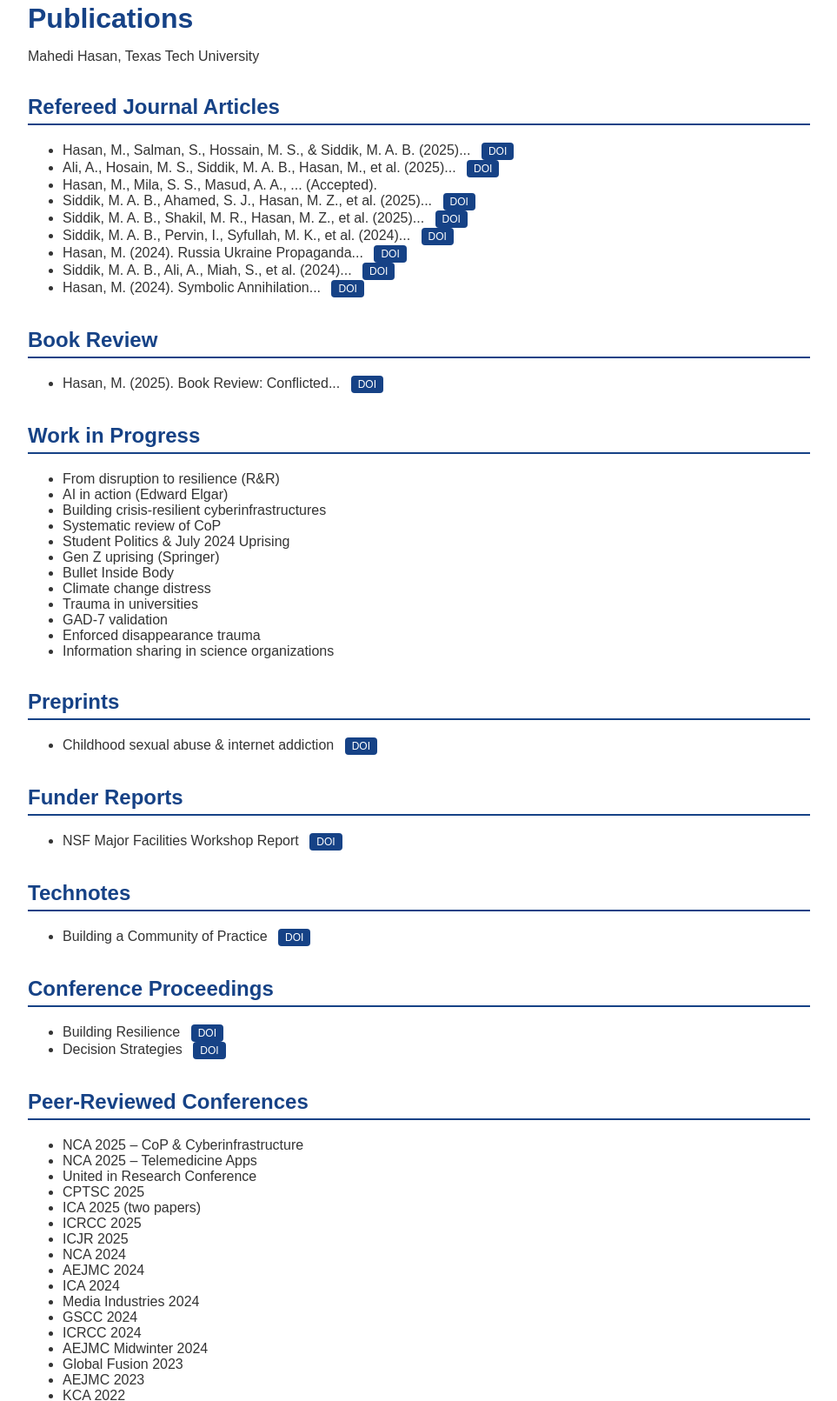
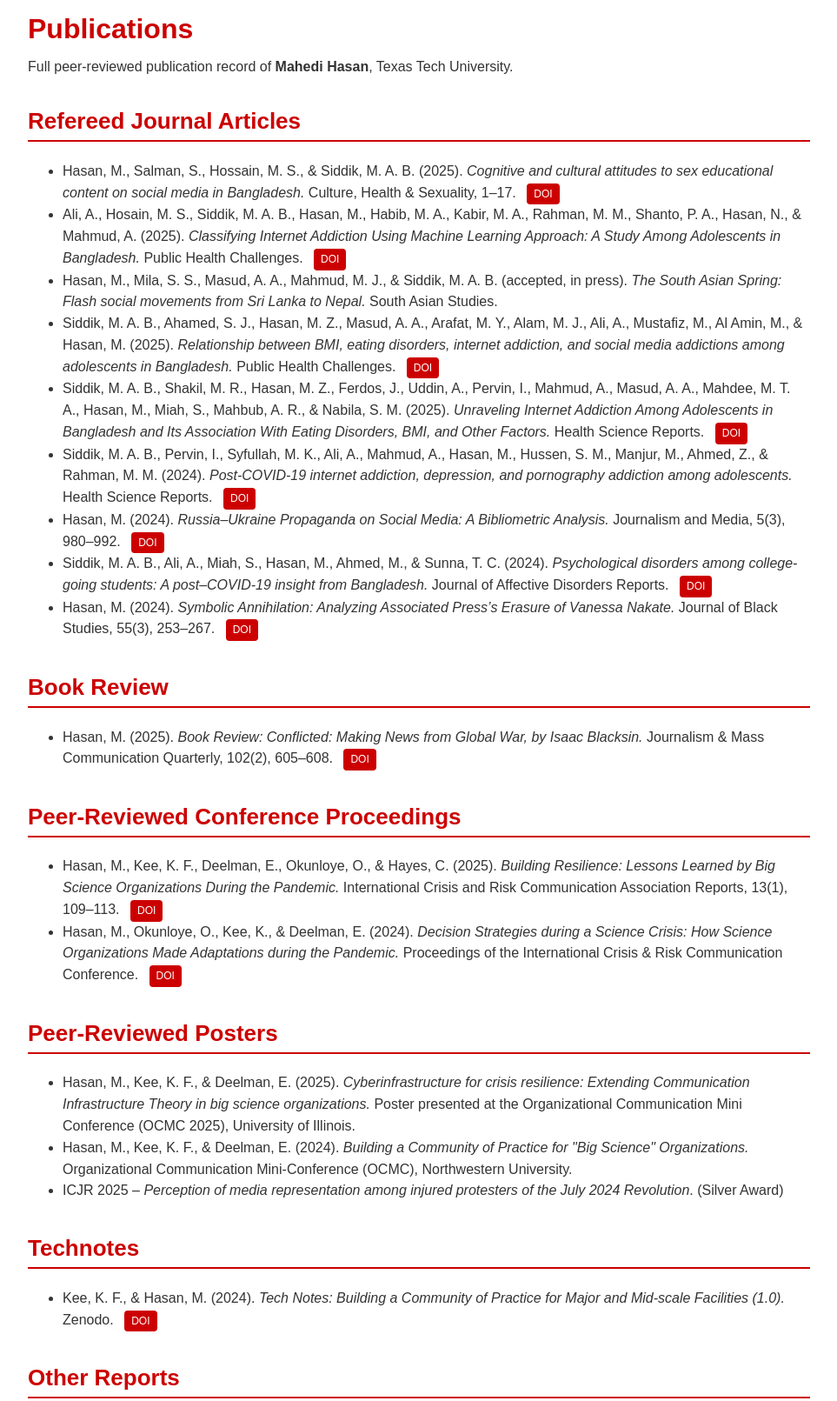
Before and after one commit to mahedikabir/cv, a plain HTML site: page publications.html in a window 1280 px wide. Shown: the part 98-1709 px from the top of the page at 87% size, without its empty margins (158-1121 px from the left). Drawn offline with Linux system fonts and the light colour scheme.

Commit message:
Refactor styles and update publication entries
Updated styles and content in publications.html to enhance visual consistency and clarity.

```diff
--- a/publications.html
+++ b/publications.html
@@ -10,51 +10,77 @@
         margin: 0;
         font-family: Arial, sans-serif;
         color: #333;
-        background: #fff;
+        background: #ffffff;
     }
+
+    /* TTU Colors */
+    :root {
+        --ttu-red: #CC0000;
+        --ttu-dark-red: #A80000;
+        --ttu-black: #000000;
+    }
+
     .container {
         max-width: 900px;
         margin: auto;
-        padding: 30px;
+        padding: 35px 25px;
     }
+
     a {
-        color: #164286;
+        color: var(--ttu-red);
+        text-decoration: none;
     }
+    a:hover {
+        text-decoration: underline;
+    }
+
     h1 {
         font-size: 32px;
-        margin-bottom: 5px;
-        color: #164286;
+        margin-bottom: 8px;
+        color: var(--ttu-red);
     }
+
     h2 {
-        margin-top: 35px;
-        font-size: 24px;
-        color: #164286;
-        border-bottom: 2px solid #164286;
-        padding-bottom: 5px;
+        margin-top: 38px;
+        font-size: 26px;
+        color: var(--ttu-red);
+        border-bottom: 2px solid var(--ttu-red);
+        padding-bottom: 6px;
     }
+
     h3 {
-        margin-top: 18px;
-        color: #164286;
+        margin-top: 24px;
+        font-size: 20px;
+        color: var(--ttu-dark-red);
     }
+
+    ul {
+        line-height: 1.55;
+    }
+
     .doi-btn {
         display: inline-block;
         margin-left: 8px;
         padding: 3px 8px;
-        background: #164286;
+        background: var(--ttu-red);
         color: white;
         border-radius: 4px;
         font-size: 12px;
         text-decoration: none;
     }
+
     .nav-back {
         display: inline-block;
-        margin-bottom: 20px;
-        padding: 6px 12px;
-        background: #DBA92C;
-        color: black !important;
+        padding: 7px 14px;
+        background: var(--ttu-red);
+        color: white;
+        border-radius: 6px;
+        font-weight: bold;
+        margin-bottom: 25px;
         text-decoration: none;
-        border-radius: 5px;
-        font-weight: bold;
+    }
+    .nav-back:hover {
+        background: var(--ttu-dark-red);
     }
 </style>
 </head>
@@ -66,105 +92,230 @@
 <a class="nav-back" href="index.html">← Back to CV</a>
 
 <h1>Publications</h1>
-<p>Mahedi Hasan, Texas Tech University</p>
+<p>Full peer-reviewed publication record of <strong>Mahedi Hasan</strong>, Texas Tech University.</p>
 
-<!-- JOURNAL ARTICLES -->
+
+<!-- ============================= -->
+<!-- REFEREED JOURNAL ARTICLES     -->
+<!-- ============================= -->
 <h2>Refereed Journal Articles</h2>
 <ul>
-<li>Hasan, M., Salman, S., Hossain, M. S., & Siddik, M. A. B. (2025)...
-<a class="doi-btn" href="https://doi.org/10.1080/13691058.2025.2513642" target="_blank">DOI</a></li>
 
-<li>Ali, A., Hosain, M. S., Siddik, M. A. B., Hasan, M., et al. (2025)...
-<a class="doi-btn" href="https://doi.org/10.1002/puh2.70165" target="_blank">DOI</a></li>
+<li>
+Hasan, M., Salman, S., Hossain, M. S., & Siddik, M. A. B. (2025).
+<i>Cognitive and cultural attitudes to sex educational content on social media in Bangladesh.</i>
+Culture, Health & Sexuality, 1–17.
+<a class="doi-btn" href="https://doi.org/10.1080/13691058.2025.2513642" target="_blank">DOI</a>
+</li>
 
-<li>Hasan, M., Mila, S. S., Masud, A. A., ... (Accepted).</li>
+<li>
+Ali, A., Hosain, M. S., Siddik, M. A. B., Hasan, M., Habib, M. A., Kabir, M. A., Rahman, M. M., Shanto, P. A., Hasan, N., & Mahmud, A. (2025).
+<i>Classifying Internet Addiction Using Machine Learning Approach: A Study Among Adolescents in Bangladesh.</i>
+Public Health Challenges.
+<a class="doi-btn" href="https://doi.org/10.1002/puh2.70165" target="_blank">DOI</a>
+</li>
 
-<li>Siddik, M. A. B., Ahamed, S. J., Hasan, M. Z., et al. (2025)...
-<a class="doi-btn" href="https://doi.org/10.1002/puh2.70142" target="_blank">DOI</a></li>
+<li>
+Hasan, M., Mila, S. S., Masud, A. A., Mahmud, M. J., & Siddik, M. A. B. (accepted, in press).
+<i>The South Asian Spring: Flash social movements from Sri Lanka to Nepal.</i>
+South Asian Studies.
+</li>
 
-<li>Siddik, M. A. B., Shakil, M. R., Hasan, M. Z., et al. (2025)...
-<a class="doi-btn" href="https://doi.org/10.1002/hsr2.70771" target="_blank">DOI</a></li>
+<li>
+Siddik, M. A. B., Ahamed, S. J., Hasan, M. Z., Masud, A. A., Arafat, M. Y., Alam, M. J., Ali, A., Mustafiz, M., Al Amin, M., & Hasan, M. (2025).
+<i>Relationship between BMI, eating disorders, internet addiction, and social media addictions among adolescents in Bangladesh.</i>
+Public Health Challenges.
+<a class="doi-btn" href="https://doi.org/10.1002/puh2.70142" target="_blank">DOI</a>
+</li>
 
-<li>Siddik, M. A. B., Pervin, I., Syfullah, M. K., et al. (2024)...
-<a class="doi-btn" href="https://doi.org/10.1002/hsr2.2272" target="_blank">DOI</a></li>
+<li>
+Siddik, M. A. B., Shakil, M. R., Hasan, M. Z., Ferdos, J., Uddin, A., Pervin, I., Mahmud, A., Masud, A. A., Mahdee, M. T. A., Hasan, M., Miah, S., Mahbub, A. R., & Nabila, S. M. (2025).
+<i>Unraveling Internet Addiction Among Adolescents in Bangladesh and Its Association With Eating Disorders, BMI, and Other Factors.</i>
+Health Science Reports.
+<a class="doi-btn" href="https://doi.org/10.1002/hsr2.70771" target="_blank">DOI</a>
+</li>
 
-<li>Hasan, M. (2024). Russia Ukraine Propaganda...
-<a class="doi-btn" href="https://doi.org/10.3390/journalmedia5030062" target="_blank">DOI</a></li>
+<li>
+Siddik, M. A. B., Pervin, I., Syfullah, M. K., Ali, A., Mahmud, A., Hasan, M., Hussen, S. M., Manjur, M., Ahmed, Z., & Rahman, M. M. (2024).
+<i>Post-COVID-19 internet addiction, depression, and pornography addiction among adolescents.</i>
+Health Science Reports.
+<a class="doi-btn" href="https://doi.org/10.1002/hsr2.2272" target="_blank">DOI</a>
+</li>
 
-<li>Siddik, M. A. B., Ali, A., Miah, S., et al. (2024)...
-<a class="doi-btn" href="https://doi.org/10.1016/j.jadr.2023.100686" target="_blank">DOI</a></li>
+<li>
+Hasan, M. (2024).
+<i>Russia–Ukraine Propaganda on Social Media: A Bibliometric Analysis.</i>
+Journalism and Media, 5(3), 980–992.
+<a class="doi-btn" href="https://doi.org/10.3390/journalmedia5030062" target="_blank">DOI</a>
+</li>
 
-<li>Hasan, M. (2024). Symbolic Annihilation...
-<a class="doi-btn" href="https://doi.org/10.1177/00219347231220679" target="_blank">DOI</a></li>
+<li>
+Siddik, M. A. B., Ali, A., Miah, S., Hasan, M., Ahmed, M., & Sunna, T. C. (2024).
+<i>Psychological disorders among college-going students: A post–COVID-19 insight from Bangladesh.</i>
+Journal of Affective Disorders Reports.
+<a class="doi-btn" href="https://doi.org/10.1016/j.jadr.2023.100686" target="_blank">DOI</a>
+</li>
+
+<li>
+Hasan, M. (2024).
+<i>Symbolic Annihilation: Analyzing Associated Press’s Erasure of Vanessa Nakate.</i>
+Journal of Black Studies, 55(3), 253–267.
+<a class="doi-btn" href="https://doi.org/10.1177/00219347231220679" target="_blank">DOI</a>
+</li>
+
 </ul>
 
-<!-- BOOK REVIEW -->
+
+<!-- ============================= -->
+<!-- BOOK REVIEW                   -->
+<!-- ============================= -->
 <h2>Book Review</h2>
 <ul>
-<li>Hasan, M. (2025). Book Review: Conflicted...
-<a class="doi-btn" href="https://doi.org/10.1177/10776990251316548" target="_blank">DOI</a></li>
+<li>
+Hasan, M. (2025).
+<i>Book Review: Conflicted: Making News from Global War, by Isaac Blacksin.</i>
+Journalism & Mass Communication Quarterly, 102(2), 605–608.
+<a class="doi-btn" href="https://doi.org/10.1177/10776990251316548" target="_blank">DOI</a>
+</li>
 </ul>
 
-<!-- WORK IN PROGRESS -->
-<h2>Work in Progress</h2>
+
+<!-- ============================= -->
+<!-- CONFERENCE PROCEEDINGS       -->
+<!-- ============================= -->
+<h2>Peer-Reviewed Conference Proceedings</h2>
+<ul>
+
+<li>
+Hasan, M., Kee, K. F., Deelman, E., Okunloye, O., & Hayes, C. (2025).
+<i>Building Resilience: Lessons Learned by Big Science Organizations During the Pandemic.</i>
+International Crisis and Risk Communication Association Reports, 13(1), 109–113.
+<a class="doi-btn" href="https://doi.org/10.69931/001c.142856" target="_blank">DOI</a>
+</li>
+
+<li>
+Hasan, M., Okunloye, O., Kee, K., & Deelman, E. (2024).
+<i>Decision Strategies during a Science Crisis: How Science Organizations Made Adaptations during the Pandemic.</i>
+Proceedings of the International Crisis & Risk Communication Conference.
+<a class="doi-btn" href="https://doi.org/10.69931/ENZC7642" target="_blank">DOI</a>
+</li>
+
+</ul>
+
+
+<!-- ============================= -->
+<!-- PEER REVIEWED POSTERS        -->
+<!-- ============================= -->
+<h2>Peer-Reviewed Posters</h2>
+<ul>
+<li>
+Hasan, M., Kee, K. F., & Deelman, E. (2025).
+<i>Cyberinfrastructure for crisis resilience: Extending Communication Infrastructure Theory in big science organizations.</i>
+Poster presented at the Organizational Communication Mini Conference (OCMC 2025), University of Illinois.
+</li>
+
+<li>
+Hasan, M., Kee, K. F., & Deelman, E. (2024).
+<i>Building a Community of Practice for "Big Science" Organizations.</i>
+Organizational Communication Mini-Conference (OCMC), Northwestern University.
+</li>
+
+<li>
+ICJR 2025 – <i>Perception of media representation among injured protesters of the July 2024 Revolution</i>.
+(Silver Award)
+</li>
+</ul>
+
+
+<!-- ============================= -->
+<!-- TECHNOTES (FULL)             -->
+<!-- ============================= -->
+<h2>Technotes</h2>
+<ul>
+<li>
+Kee, K. F., & Hasan, M. (2024).
+<i>Tech Notes: Building a Community of Practice for Major and Mid-scale Facilities (1.0).</i>
+Zenodo.
+<a class="doi-btn" href="https://doi.org/10.5281/zenodo.13886972" target="_blank">DOI</a>
+</li>
+</ul>
+
+
+<!-- ============================= -->
+<!-- OTHER REPORTS (FULL)         -->
+<!-- ============================= -->
+<h2>Other Reports</h2>
+<ul>
+<li>
+Baldin, I., Brower, D., Butcher, D., Casey, R., Clark, C., Deelman, E., Flynn, B., Hasan, M., Kee, K. F., et al. (2024).
+<i>2024 Cyberinfrastructure for U.S. NSF Major Facilities Workshop Report (1.0).</i>
+Zenodo.
+<a class="doi-btn" href="https://doi.org/10.5281/zenodo.11372561" target="_blank">DOI</a>
+</li>
+
+<li>
+Ahmad, S., Hasan, M., & Siddika, R. (2024).
+<i>Physical and Mental Torture of Students on University Campuses in Bangladesh: Preliminary Observations and Recommendations.</i> (In Bangla).
+Zenodo.
+<a class="doi-btn" href="https://doi.org/10.5281/zenodo.13897893" target="_blank">DOI</a>
+</li>
+
+<li>
+Kee, K. F., & Hasan, M. (2024).
+<i>Beyond crisis: Ten strategies for cultivating organizational resilience in major/mid-scale facilities.</i>
+CI Compass Webinar Summary.
+</li>
+</ul>
+
+
+<!-- ============================= -->
+<!-- WIP (BRIEF)                  -->
+<!-- ============================= -->
+<h2>Work in Progress / Under Review (Brief)</h2>
 <ul>
 <li>From disruption to resilience (R&R)</li>
 <li>AI in action (Edward Elgar)</li>
 <li>Building crisis-resilient cyberinfrastructures</li>
 <li>Systematic review of CoP</li>
 <li>Student Politics & July 2024 Uprising</li>
-<li>Gen Z uprising (Springer)</li>
+<li>Gen Z political uprising (Springer)</li>
 <li>Bullet Inside Body</li>
 <li>Climate change distress</li>
-<li>Trauma in universities</li>
+<li>University trauma study</li>
 <li>GAD-7 validation</li>
 <li>Enforced disappearance trauma</li>
-<li>Information sharing in science organizations</li>
+<li>Information sharing study</li>
 </ul>
 
-<!-- PREPRINTS -->
-<h2>Preprints</h2>
+
+<!-- ============================= -->
+<!-- PREPRINTS (BRIEF)            -->
+<!-- ============================= -->
+<h2>Preprints (Brief)</h2>
 <ul>
-<li>Childhood sexual abuse & internet addiction
-<a class="doi-btn" href="https://doi.org/10.21203/rs.3.rs-4590925/v1">DOI</a></li>
+<li>
+Childhood sexual abuse, internet addiction & depression
+<a class="doi-btn" href="https://doi.org/10.21203/rs.3.rs-4590925/v1" target="_blank">DOI</a>
+</li>
 </ul>
 
-<!-- REPORTS -->
-<h2>Funder Reports</h2>
-<ul>
-<li>NSF Major Facilities Workshop Report
-<a class="doi-btn" href="https://doi.org/10.5281/zenodo.11372561">DOI</a></li>
-</ul>
 
-<h2>Technotes</h2>
-<ul>
-<li>Building a Community of Practice
-<a class="doi-btn" href="https://doi.org/10.5281/zenodo.13886972">DOI</a></li>
-</ul>
-
-<!-- PROCEEDINGS -->
-<h2>Conference Proceedings</h2>
-<ul>
-<li>Building Resilience
-<a class="doi-btn" href="https://doi.org/10.69931/001c.142856">DOI</a></li>
-
-<li>Decision Strategies
-<a class="doi-btn" href="https://doi.org/10.69931/ENZC7642">DOI</a></li>
-</ul>
-
-<!-- PEER REVIEWED CONFERENCES -->
-<h2>Peer-Reviewed Conferences</h2>
+<!-- ============================= -->
+<!-- NON PEER REVIEWED CONF        -->
+<!-- ============================= -->
+<h2>Conference Presentations (Brief)</h2>
 <ul>
 <li>NCA 2025 – CoP & Cyberinfrastructure</li>
 <li>NCA 2025 – Telemedicine Apps</li>
-<li>United in Research Conference</li>
+<li>United in Research Conference 2025</li>
 <li>CPTSC 2025</li>
 <li>ICA 2025 (two papers)</li>
 <li>ICRCC 2025</li>
 <li>ICJR 2025</li>
-<li>NCA 2024</li>
-<li>AEJMC 2024</li>
-<li>ICA 2024</li>
+<li>NCA 2024 – Top Paper</li>
+<li>NCA 2024 – Tech Adoption</li>
+<li>AEJMC 2024 – Election Misinformation</li>
+<li>ICA 2024 – Media Dissidents</li>
 <li>Media Industries 2024</li>
 <li>GSCC 2024</li>
 <li>ICRCC 2024</li>
@@ -175,35 +326,6 @@
 <li>AEJMC 2022</li>
 </ul>
 
-<!-- POSTERS -->
-<h2>Peer-Reviewed Posters</h2>
-<ul>
-<li>ICJR 2025 – Silver Award</li>
-<li>OCMC 2025 – Crisis Resilience</li>
-<li>OCMC 2024 – Community of Practice</li>
-</ul>
-
-<!-- NON-PEER REVIEWED -->
-<h2>Other Conferences</h2>
-<ul>
-<li>Diffusion Symposium 2025</li>
-<li>Arts & Humanities 2025</li>
-<li>International Journalism Symposium 2025</li>
-<li>Graduate Symposia</li>
-<li>NSF Research Infrastructure Workshops</li>
-</ul>
-
-<!-- OTHER REPORTS -->
-<h2>Other Reports</h2>
-<ul>
-<li>CI Compass Webinar: Resilience strategies</li>
-<li>
-Physical & Mental Torture (Bangla)
-<a class="doi-btn" href="https://doi.org/10.5281/zenodo.13897893">DOI</a>
-</li>
-</ul>
-
 </div>
-
 </body>
 </html>
```
